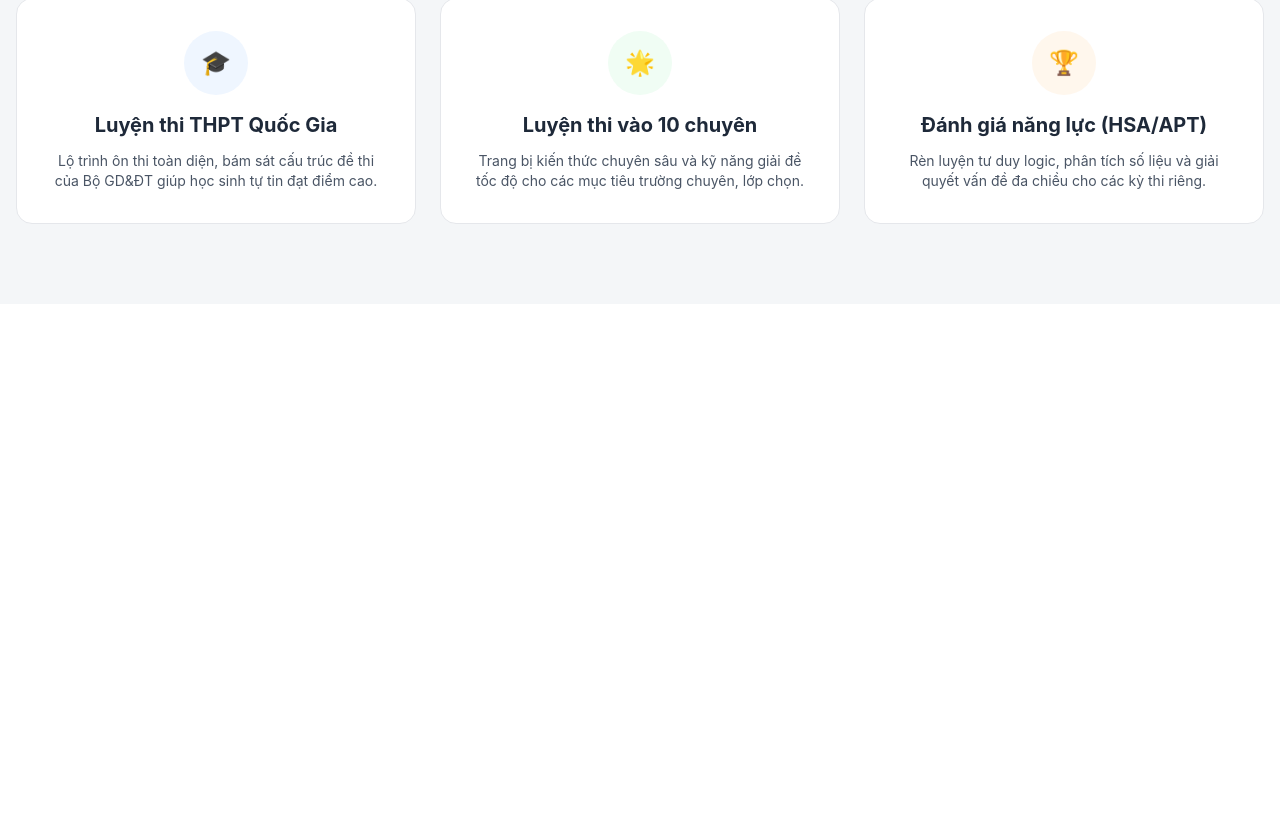
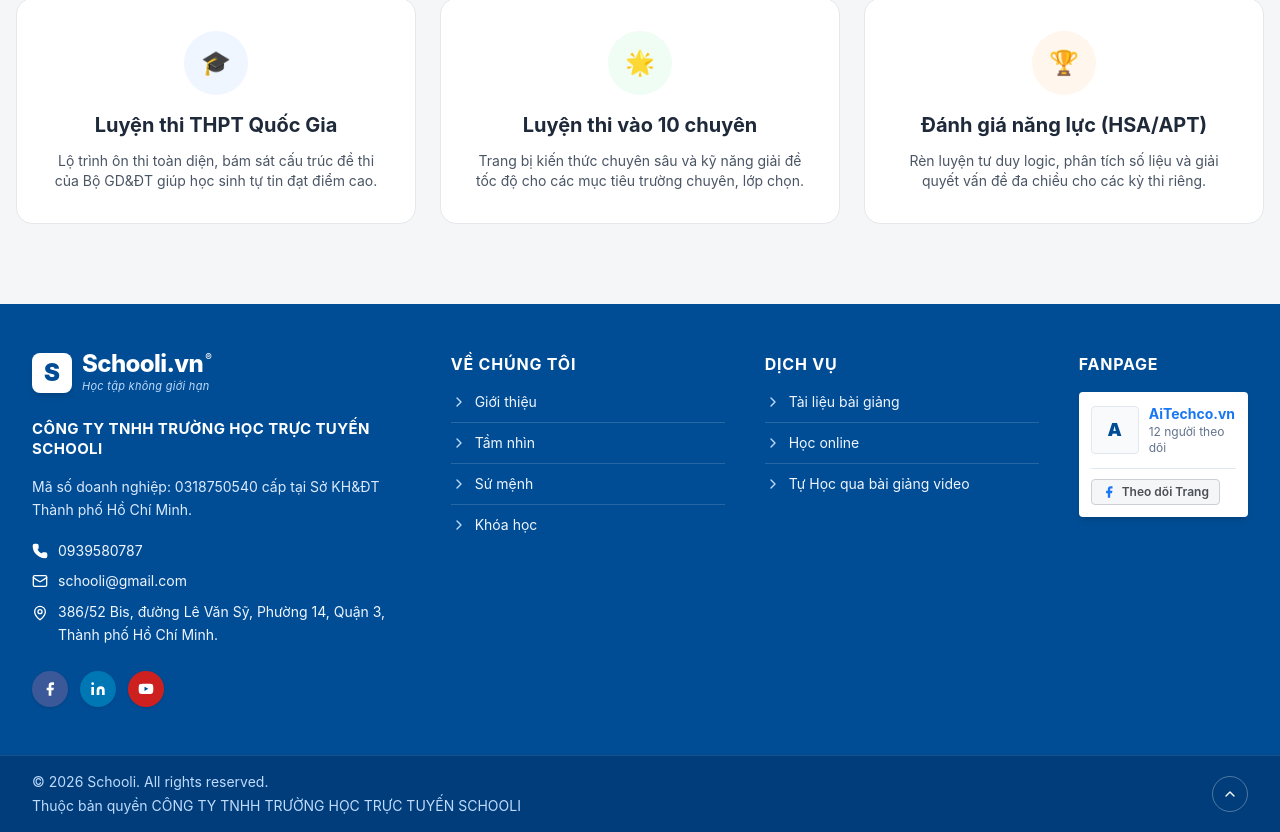
Before and after one commit to mathbanviet/d10-platform, a Next.js app in the folder apps/web/: page / in a window 1280 px wide. Shown: the part 774-1606 px from the top of the page. Before the commit the page ends 1078 px from the top, so only its background shows below. Built offline with nearby package versions, Linux system fonts and the light colour scheme.

Commit message:
Tieu de chan trang 2

```diff
--- a/apps/web/app/layout.tsx
+++ b/apps/web/app/layout.tsx
@@ -2,6 +2,7 @@ import type { Metadata } from "next";
 import localFont from "next/font/local";
 import Link from "next/link";
 import AuthModal from "./AuthModal";
+import Footer from "./Footer"; // <--- 1. IMPORT COMPONENT FOOTER VÀO ĐÂY
 import "./globals.css";
 
 const geistSans = localFont({
@@ -25,19 +26,19 @@ export default function RootLayout({
 }>) {
   return (
     <html lang="vi">
-      <body className={geistSans.variable + " " + geistMono.variable}>
+      <body className={geistSans.variable + " " + geistMono.variable + " min-h-screen flex flex-col bg-gray-50 text-slate-900"}>
 
         {/* HEADER DÙNG CHUNG CHO MỌI TRANG */}
         <header className="bg-blue-600 text-white shadow-md sticky top-0 z-50">
           <div className="max-w-7xl mx-auto px-3 lg:px-4 py-3 flex items-center justify-between gap-3">
-            {/* Logo (Thêm shrink-0 để không bao giờ bị dính vào chữ Trang chủ) */}
+            {/* Logo */}
             <div className="flex items-center shrink-0">
               <Link href="/" className="text-xl lg:text-2xl font-bold tracking-wider cursor-pointer whitespace-nowrap">
                 <span className="text-yellow-400">ĐIỂM 10⁺</span> ONLINE
               </Link>
             </div>
 
-            {/* Menu (Tối ưu khoảng cách để chứa đủ 9 mục + nút Lớp Live trên 1 dòng) */}
+            {/* Menu */}
             <nav className="hidden md:flex items-center space-x-3 lg:space-x-4 text-sm lg:text-[15px] font-medium whitespace-nowrap overflow-x-auto">
               <Link href="/" className="hover:text-yellow-300 transition-colors">Trang chủ</Link>
               <Link href="/about" className="hover:text-yellow-300 transition-colors">Giới thiệu</Link>
@@ -50,7 +51,7 @@ export default function RootLayout({
                 <span>🎥 Lớp Live</span>
               </Link>
               <Link href="/teachers" className="hover:text-yellow-300 transition-colors">Giáo viên</Link>
-                            <Link href="/ichat" className="hover:text-yellow-300 transition-colors flex items-center gap-1 font-semibold">
+              <Link href="/ichat" className="hover:text-yellow-300 transition-colors flex items-center gap-1 font-semibold">
                 iChat - Hỏi đáp AI
               </Link>
               <Link href="/apps-new" className="bg-amber-400 hover:bg-amber-500 text-blue-950 px-2.5 py-1 rounded-full font-bold shadow-xs transition-colors flex items-center gap-1">
@@ -60,17 +61,20 @@ export default function RootLayout({
               <a href="https://d10hub.io.vn" target="_blank" rel="noopener noreferrer" className="hover:text-yellow-300 transition-colors">Tài liệu</a>
             </nav>
 
-            {/* Nút Đăng nhập thông minh (Thêm shrink-0 để tên học sinh không bị ép gãy dòng) */}
+            {/* Nút Đăng nhập */}
             <div className="flex items-center shrink-0 whitespace-nowrap">
               <AuthModal />
             </div>
           </div>
         </header>
 
-        {/* NỘI DUNG TỪNG TRANG SẼ ĐƯỢC HIỂN THỊ Ở ĐÂY */}
-        <main className="min-h-screen bg-gray-50">
+        {/* NỘI DUNG TỪNG TRANG */}
+        <main className="flex-1">
           {children}
         </main>
+
+        {/* CHÂN TRANG (FOOTER) HIỂN THỊ XUYÊN SUỐT MỌI TRANG */}
+        <Footer />
 
       </body>
     </html>
```
